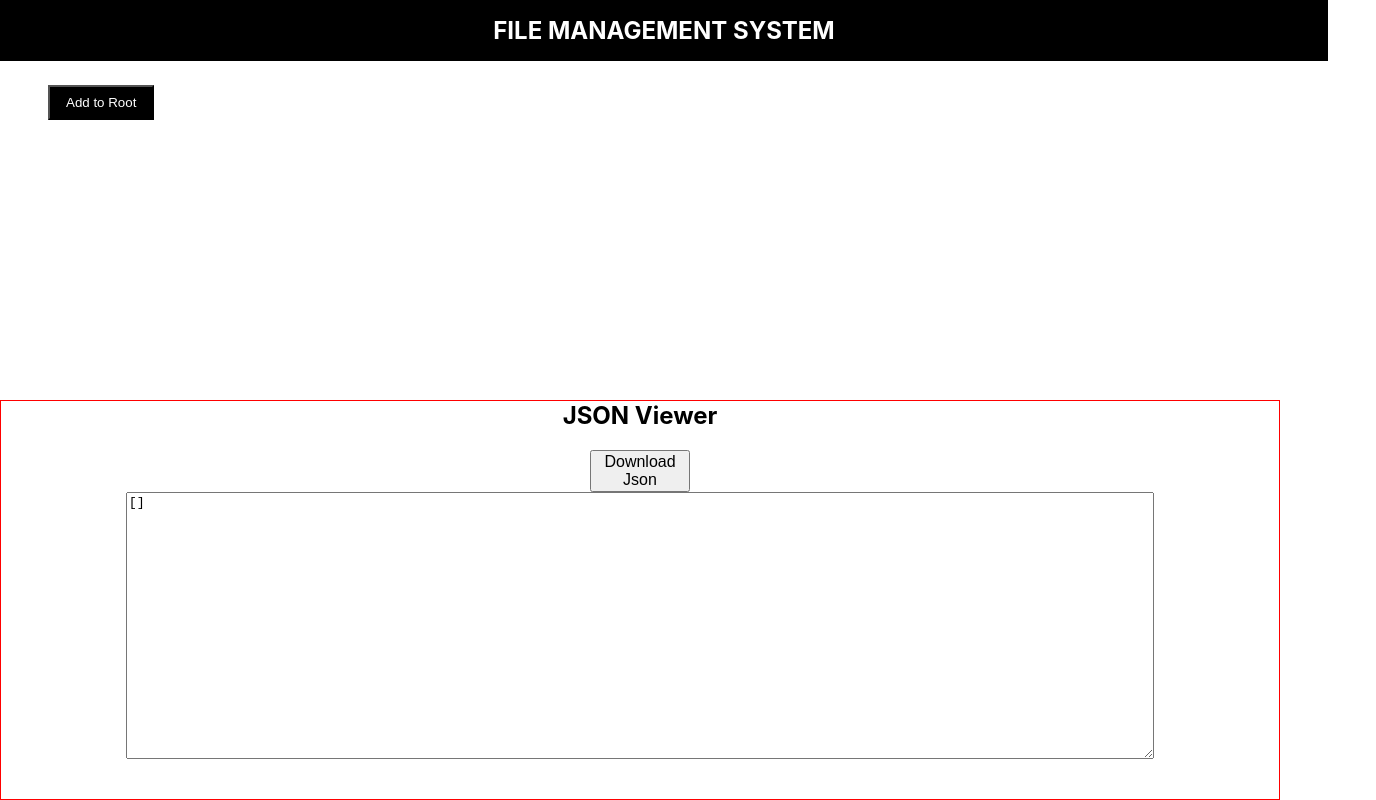
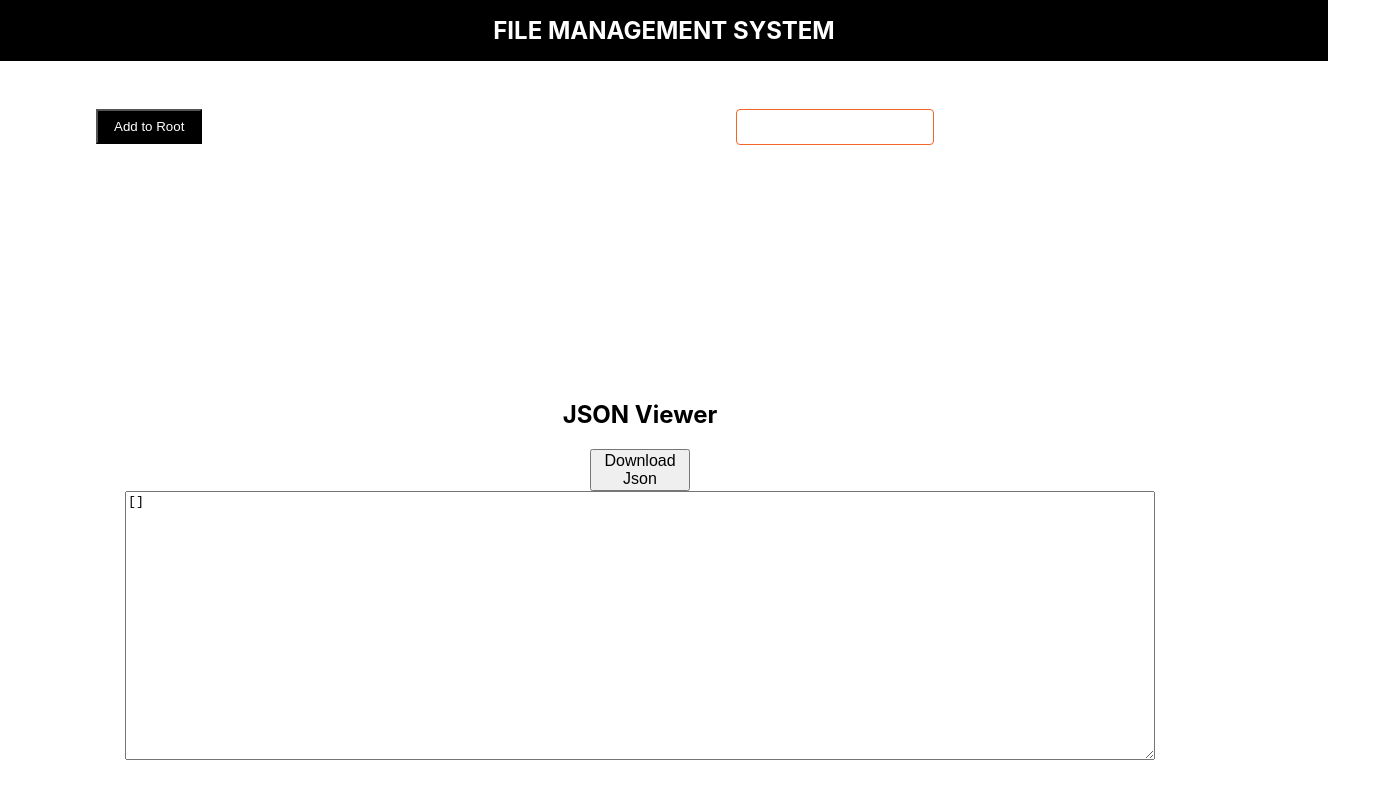
Before and after one commit to AriaCong-dev/file-system-app, a React (Create React App) app: page / in a window 1280 px wide. Shown: the whole page, 1376 px wide, since content can reach past the window. Built offline with nearby package versions, Linux system fonts and the light colour scheme.

Commit message:
setup position for search box

```diff
--- a/src/components/JsonViewer.module.scss
+++ b/src/components/JsonViewer.module.scss
@@ -5,7 +5,6 @@
   margin-top: 50vh;
   @include flex-center;
   flex-direction: column;
-  border: 1px solid red;
   position: fixed; // stick to the viewport
   bottom: 0; // align to bottom
   left: 0;
--- a/src/components/TreeNodeEdit.module.scss
+++ b/src/components/TreeNodeEdit.module.scss
@@ -27,15 +27,7 @@
   }
 }
 .input {
-  border: 1px solid $black;
-  border-radius: 0.25rem;
-  font-size: $font-size-base;
-  width: 12rem;
-  height: 2rem;
-  &:focus {
-    outline: none;
-    border-color: $primary-color;
-  }
+  @include common-input;
 }
 
 .darkButton {
--- a/src/components/TreeView.module.scss
+++ b/src/components/TreeView.module.scss
@@ -2,8 +2,24 @@
 
 .treeViewContainer {
   background-color: $white;
+  display: flex;
+  flex-direction: row;
+  padding: 1.5rem 3rem;
+  width: 100%;
+  min-height: 400px;
+}
+.treeView {
+  background-color: $white;
   padding: 1.5rem 3rem;
   width: 50%;
+  min-height: 400px;
+}
+.searchView {
+  background-color: $white;
+  padding: 1.5rem 3rem;
+  width: 50%;
+  min-height: 400px;
+  @include flex-column;
 }
 .addRootBtn {
   display: flex;
@@ -22,3 +38,6 @@
   gap: $space-item;
   padding: 1rem 1rem;
 }
+.searchInput {
+  @include common-input;
+}
--- a/src/components/TreeView.tsx
+++ b/src/components/TreeView.tsx
@@ -4,7 +4,13 @@ import { NodeModel } from '../models/node.model'
 import { useTreeContext } from '../contexts/TreeContext'
 
 const TreeView: React.FC = () => {
-  const { treeArray, setTreeArray, setEditingNodeId } = useTreeContext()
+  const {
+    treeArray,
+    setTreeArray,
+    setEditingNodeId,
+    searchValue,
+    setSearchValue,
+  } = useTreeContext()
   const handleAddToRoot = () => {
     const newNode: NodeModel = {
       id: Date.now().toString(),
@@ -17,6 +23,7 @@ const TreeView: React.FC = () => {
   }
   return (
     <div className={styles.treeViewContainer}>
+      <div className={styles.treeView}>
         <button className={styles.addRootBtn} onClick={handleAddToRoot}>
           Add to Root
         </button>
@@ -26,6 +33,18 @@ const TreeView: React.FC = () => {
           ))}
         </ul>
       </div>
+      <div className={styles.searchView}>
+        <input
+          className={styles.searchInput}
+          autoFocus
+          value={searchValue}
+          onChange={(e) => {
+            setSearchValue(e.target.value)
+          }}
+        />
+        <ul></ul>
+      </div>
+    </div>
   )
 }
 
--- a/src/contexts/TreeContext.tsx
+++ b/src/contexts/TreeContext.tsx
@@ -13,6 +13,10 @@ interface TreeContextProps {
   setDraggingNodeParentNode: React.Dispatch<
     React.SetStateAction<NodeModel | null>
   >
+  searchValue: string
+  setSearchValue: React.Dispatch<React.SetStateAction<string>>
+  hightlightNode: NodeModel | null
+  setHightlightNode: React.Dispatch<React.SetStateAction<NodeModel | null>>
 }
 // 1. create context and define the init value
 export const TreeContext = createContext<TreeContextProps | undefined>(
@@ -26,6 +30,8 @@ export const TreeContextProvider = ({ children }: { children: ReactNode }) => {
   const [draggingNode, setDraggingNode] = useState<NodeModel | null>(null)
   const [draggingNodeParentNode, setDraggingNodeParentNode] =
     useState<NodeModel | null>(null)
+  const [searchValue, setSearchValue] = useState<string>('')
+  const [hightlightNode, setHightlightNode] = useState<NodeModel | null>(null)
   return (
     <TreeContext.Provider
       value={{
@@ -37,6 +43,10 @@ export const TreeContextProvider = ({ children }: { children: ReactNode }) => {
         setDraggingNode,
         draggingNodeParentNode,
         setDraggingNodeParentNode,
+        searchValue,
+        setSearchValue,
+        hightlightNode,
+        setHightlightNode,
       }}
     >
       {children}
--- a/src/styles/utils/_mixins.scss
+++ b/src/styles/utils/_mixins.scss
@@ -26,3 +26,15 @@
     background-color: $hover-color;
   }
 }
+
+@mixin common-input {
+  border: 1px solid $black;
+  border-radius: 0.25rem;
+  font-size: $font-size-base;
+  width: 12rem;
+  height: 2rem;
+  &:focus {
+    outline: none;
+    border-color: $primary-color;
+  }
+}
```
Lines whose indentation alone changed are shown as unchanged.
